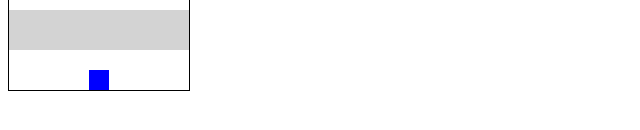
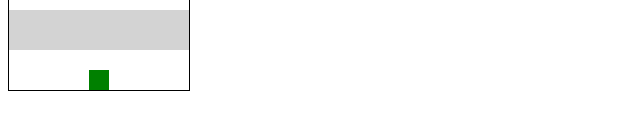
Before and after one commit to g-priime/frogger, a plain HTML site: page index.html in a window 1280 px wide. Shown: the part 212-342 px from the top of the page, 0-640 px from the left. Drawn offline with Linux system fonts and the light colour scheme.

Commit message:
Update styles.css

```diff
--- a/styles.css
+++ b/styles.css
@@ -28,3 +28,7 @@
 .car-right {
     background-color: lightgrey;
 }
+
+.frog {
+    background-color: green;
+}
```
